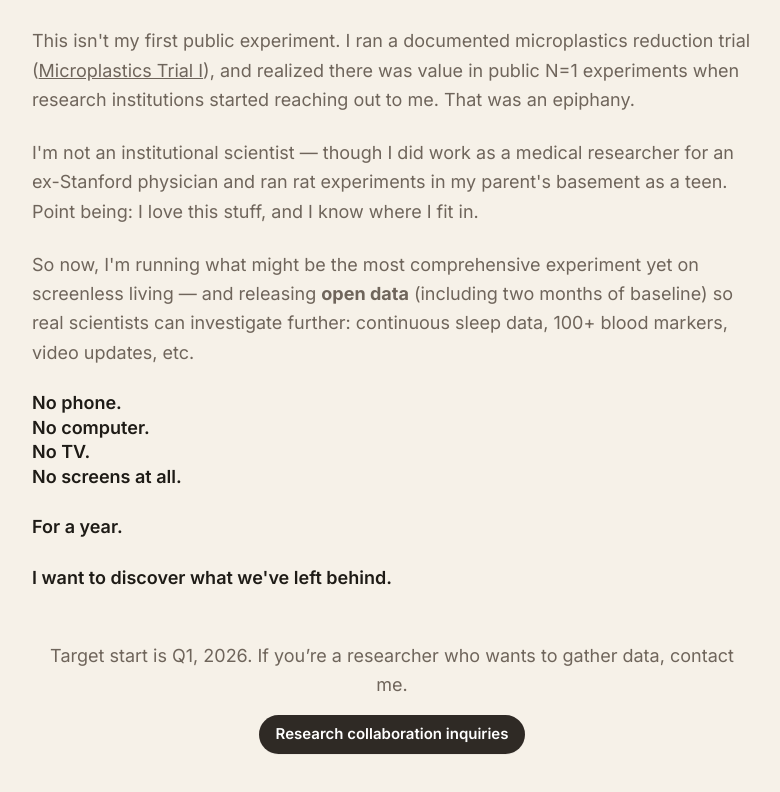
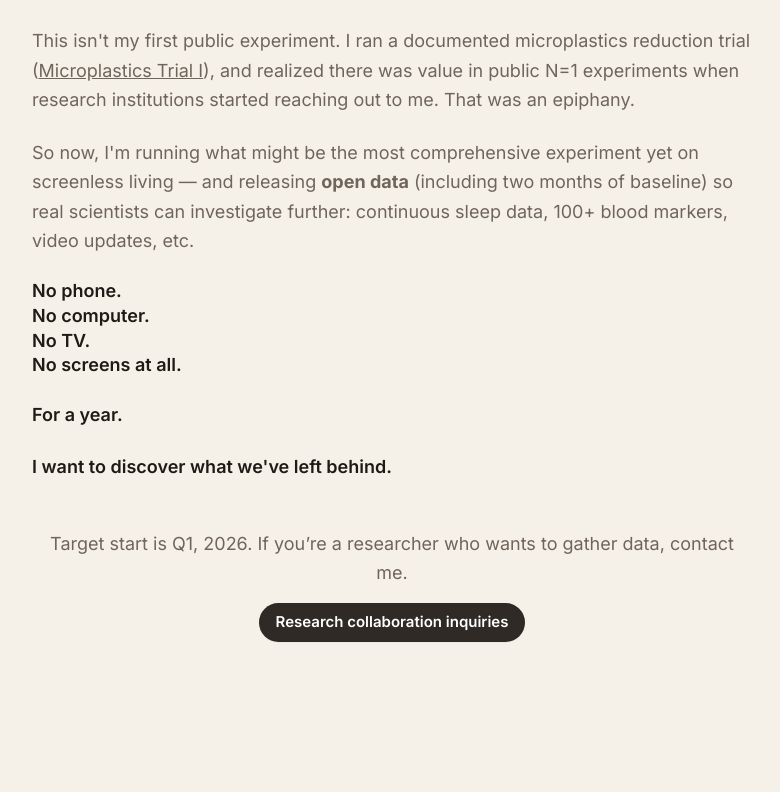
Before and after one commit to dvdaines/year-unplugged-dashboard, a Next.js app: page /about in a window 1280 px wide. Shown: the part 971-1763 px from the top of the page, without its empty margins (248-1028 px from the left). After the commit the page ends 1677 px from the top, so only its background shows below. Built offline with nearby package versions, Linux system fonts and the light colour scheme.

Commit message:
Update page.tsx

```diff
--- a/app/about/page.tsx
+++ b/app/about/page.tsx
@@ -92,11 +92,6 @@ export default function AboutPage() {
             ), and realized there was value in public N=1 experiments when
             research institutions started reaching out to me. That was an epiphany.
           </p>
-
-          <p>
-            I&apos;m not an institutional scientist — though I did work as a medical researcher for an ex-Stanford physician and ran rat experiments in my parent&apos;s basement as a teen. Point being: I love this stuff, and I know where I fit in.
-          </p>
-
           <p>
             So now, I&apos;m running what might be the most comprehensive experiment yet
             on screenless living — and releasing <strong>open data</strong> (including two months of baseline) so real
```
